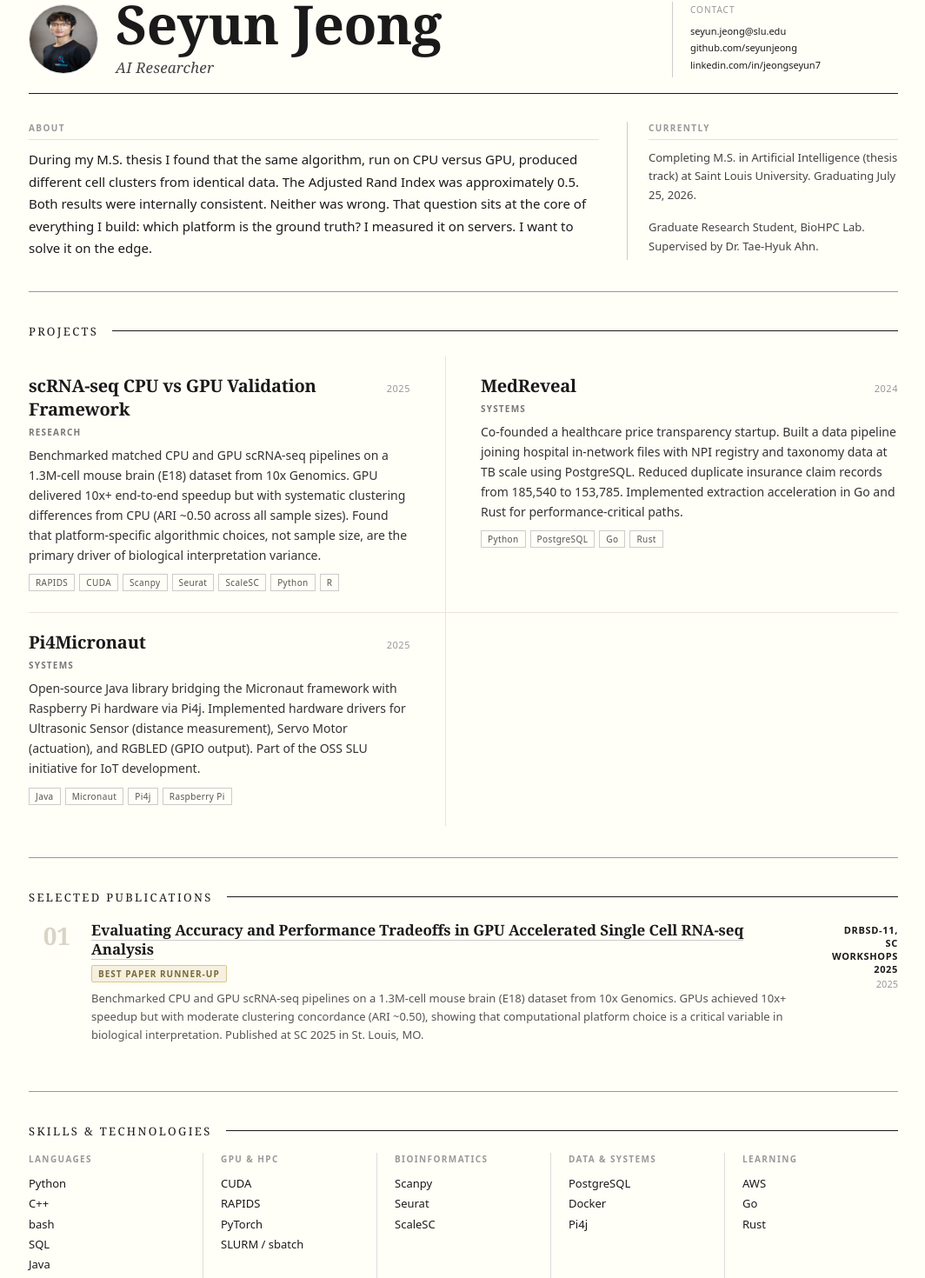
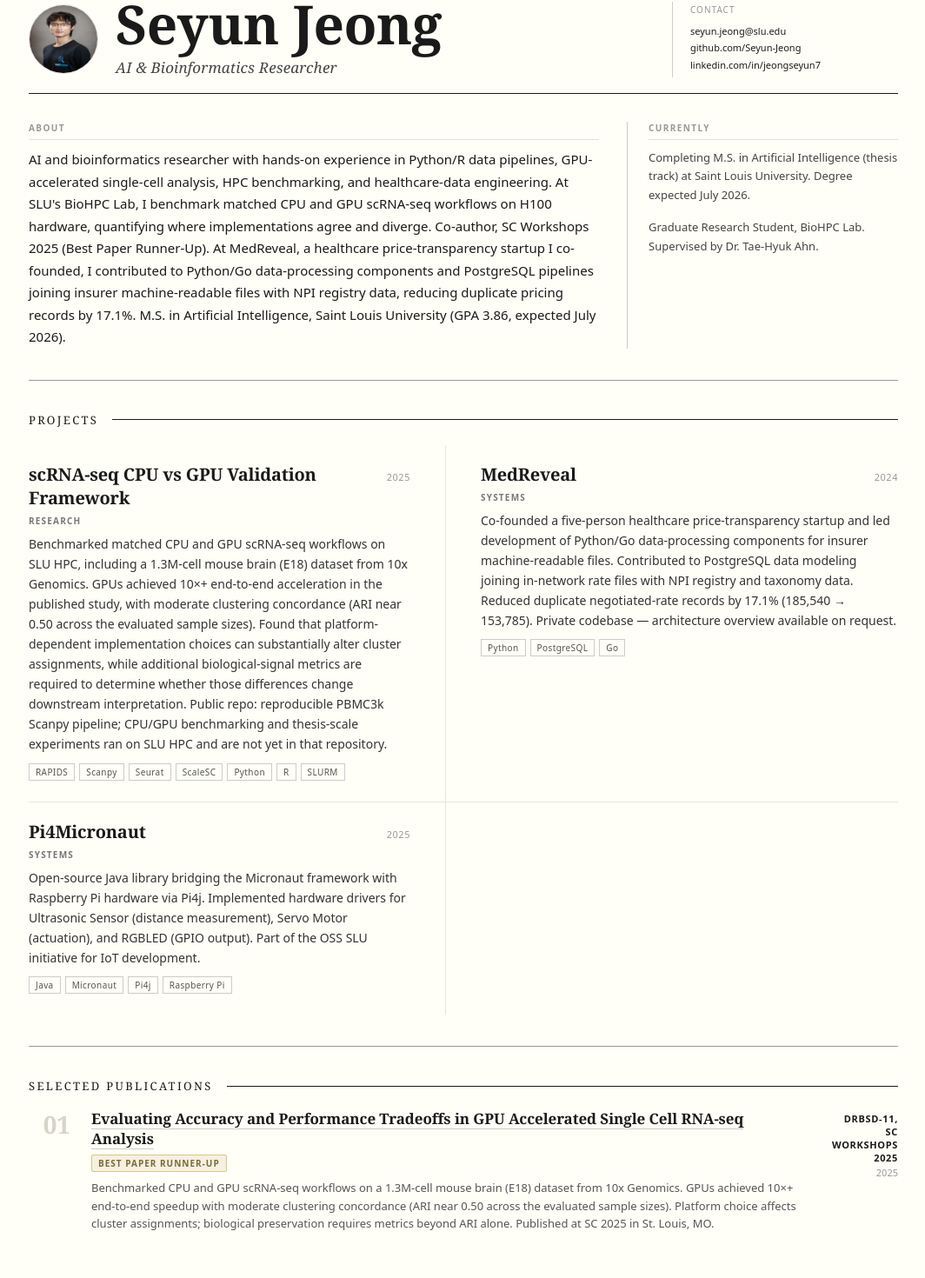
Before and after one commit to Seyun-Jeong/portifolio, a React (Vite) app: page / in a window 1280 px wide. Shown: the part 85-1555 px from the top of the page at 87% size, without its empty margins (107-1171 px from the left). Built offline with nearby package versions, Linux system fonts and the light colour scheme.

Commit message:
fix: tighten portfolio claims for accuracy and consistency

```diff
--- a/src/components/Cover.jsx
+++ b/src/components/Cover.jsx
@@ -118,7 +118,7 @@ export default function Cover() {
             rel="noreferrer"
             style={{ color: '#1a1a1a', textDecoration: 'none' }}
           >
-            github.com/seyunjeong
+            {identity.github.replace('https://', '')}
           </a>
         </div>
         <div>
--- a/src/data/content.js
+++ b/src/data/content.js
@@ -1,12 +1,12 @@
 export const identity = {
   name: 'Seyun Jeong',
-  title: 'AI Researcher',
-  bio: 'During my M.S. thesis I found that the same algorithm, run on CPU versus GPU, produced different cell clusters from identical data. The Adjusted Rand Index was approximately 0.5. Both results were internally consistent. Neither was wrong. That question sits at the core of everything I build: which platform is the ground truth? I measured it on servers. I want to solve it on the edge.',
+  title: 'AI & Bioinformatics Researcher',
+  bio: `AI and bioinformatics researcher with hands-on experience in Python/R data pipelines, GPU-accelerated single-cell analysis, HPC benchmarking, and healthcare-data engineering. At SLU's BioHPC Lab, I benchmark matched CPU and GPU scRNA-seq workflows on H100 hardware, quantifying where implementations agree and diverge. Co-author, SC Workshops 2025 (Best Paper Runner-Up). At MedReveal, a healthcare price-transparency startup I co-founded, I contributed to Python/Go data-processing components and PostgreSQL pipelines joining insurer machine-readable files with NPI registry data, reducing duplicate pricing records by 17.1%. M.S. in Artificial Intelligence, Saint Louis University (GPA 3.86, expected July 2026).`,
   email: 'seyun.jeong@slu.edu',
   github: 'https://github.com/Seyun-Jeong',
   linkedin: 'https://www.linkedin.com/in/jeongseyun7/',
   currently: {
-    line1: 'Completing M.S. in Artificial Intelligence (thesis track) at Saint Louis University. Graduating July 25, 2026.',
+    line1: 'Completing M.S. in Artificial Intelligence (thesis track) at Saint Louis University. Degree expected July 2026.',
     line2: 'Graduate Research Student, BioHPC Lab. Supervised by Dr. Tae-Hyuk Ahn.',
   },
 };
@@ -15,8 +15,9 @@ export const projects = [
   {
     id: 1,
     name: 'scRNA-seq CPU vs GPU Validation Framework',
-    stack: ['RAPIDS', 'CUDA', 'Scanpy', 'Seurat', 'ScaleSC', 'Python', 'R'],
-    description: 'Benchmarked matched CPU and GPU scRNA-seq pipelines on a 1.3M-cell mouse brain (E18) dataset from 10x Genomics. GPU delivered 10x+ end-to-end speedup but with systematic clustering differences from CPU (ARI ~0.50 across all sample sizes). Found that platform-specific algorithmic choices, not sample size, are the primary driver of biological interpretation variance.',
+    stack: ['RAPIDS', 'Scanpy', 'Seurat', 'ScaleSC', 'Python', 'R', 'SLURM'],
+    description:
+      'Benchmarked matched CPU and GPU scRNA-seq workflows on SLU HPC, including a 1.3M-cell mouse brain (E18) dataset from 10x Genomics. GPUs achieved 10×+ end-to-end acceleration in the published study, with moderate clustering concordance (ARI near 0.50 across the evaluated sample sizes). Found that platform-dependent implementation choices can substantially alter cluster assignments, while additional biological-signal metrics are required to determine whether those differences change downstream interpretation. Public repo: reproducible PBMC3k Scanpy pipeline; CPU/GPU benchmarking and thesis-scale experiments ran on SLU HPC and are not yet in that repository.',
     year: '2025',
     category: 'Research',
     link: 'https://github.com/Seyun-Jeong/scrna-benchmark',
@@ -24,17 +25,18 @@ export const projects = [
   {
     id: 2,
     name: 'MedReveal',
-    stack: ['Python', 'PostgreSQL', 'Go', 'Rust'],
-    description: 'Co-founded a healthcare price transparency startup. Built a data pipeline joining hospital in-network files with NPI registry and taxonomy data at TB scale using PostgreSQL. Reduced duplicate insurance claim records from 185,540 to 153,785. Implemented extraction acceleration in Go and Rust for performance-critical paths.',
+    stack: ['Python', 'PostgreSQL', 'Go'],
+    description:
+      'Co-founded a five-person healthcare price-transparency startup and led development of Python/Go data-processing components for insurer machine-readable files. Contributed to PostgreSQL data modeling joining in-network rate files with NPI registry and taxonomy data. Reduced duplicate negotiated-rate records by 17.1% (185,540 → 153,785). Private codebase — architecture overview available on request.',
     year: '2024',
     category: 'Systems',
-    link: 'https://github.com/Seyun-Jeong/price-transparency-in-healthcare',
   },
   {
     id: 3,
     name: 'Pi4Micronaut',
     stack: ['Java', 'Micronaut', 'Pi4j', 'Raspberry Pi'],
-    description: 'Open-source Java library bridging the Micronaut framework with Raspberry Pi hardware via Pi4j. Implemented hardware drivers for Ultrasonic Sensor (distance measurement), Servo Motor (actuation), and RGBLED (GPIO output). Part of the OSS SLU initiative for IoT development.',
+    description:
+      'Open-source Java library bridging the Micronaut framework with Raspberry Pi hardware via Pi4j. Implemented hardware drivers for Ultrasonic Sensor (distance measurement), Servo Motor (actuation), and RGBLED (GPIO output). Part of the OSS SLU initiative for IoT development.',
     year: '2025',
     category: 'Systems',
     link: 'https://github.com/oss-slu/Pi4Micronaut',
@@ -48,7 +50,8 @@ export const publications = [
     venue: 'DRBSD-11, SC Workshops 2025',
     year: '2025',
     award: 'Best Paper Runner-Up',
-    description: 'Benchmarked CPU and GPU scRNA-seq pipelines on a 1.3M-cell mouse brain (E18) dataset from 10x Genomics. GPUs achieved 10x+ speedup but with moderate clustering concordance (ARI ~0.50), showing that computational platform choice is a critical variable in biological interpretation. Published at SC 2025 in St. Louis, MO.',
+    description:
+      'Benchmarked CPU and GPU scRNA-seq workflows on a 1.3M-cell mouse brain (E18) dataset from 10x Genomics. GPUs achieved 10×+ end-to-end speedup with moderate clustering concordance (ARI near 0.50 across the evaluated sample sizes). Platform choice affects cluster assignments; biological preservation requires metrics beyond ARI alone. Published at SC 2025 in St. Louis, MO.',
     link: 'https://doi.org/10.1145/3731599.3767378',
   },
 ];
@@ -56,11 +59,11 @@ export const publications = [
 export const skills = [
   {
     category: 'Languages',
-    items: ['Python', 'C++', 'bash', 'SQL', 'Java', 'R'],
+    items: ['Python', 'R', 'SQL', 'bash', 'Java', 'C++'],
   },
   {
     category: 'GPU & HPC',
-    items: ['CUDA', 'RAPIDS', 'PyTorch', 'SLURM / sbatch'],
+    items: ['RAPIDS-singlecell', 'SLURM / sbatch', 'CUDA-accelerated workflows'],
   },
   {
     category: 'Bioinformatics',
@@ -68,16 +71,17 @@ export const skills = [
   },
   {
     category: 'Data & Systems',
-    items: ['PostgreSQL', 'Docker', 'Pi4j'],
+    items: ['PostgreSQL', 'Docker', 'Go (projects)', 'Pi4j'],
   },
   {
     category: 'Learning',
-    items: ['AWS', 'Go', 'Rust'],
+    items: ['AWS', 'Rust', 'React'],
   },
 ];
 
 export const philosophy = {
   motto: 'Every action you take is a vote for the type of person you wish to become.',
   attribution: '— James Clear',
-  statement: 'Consistency compounds. I log what I built, what broke, and what I learned. Not for performance reviews. Because progress only becomes visible in retrospect. Team first.',
+  statement:
+    'Consistency compounds. I log what I built, what broke, and what I learned. Not for performance reviews. Because progress only becomes visible in retrospect. Team first.',
 };
```
